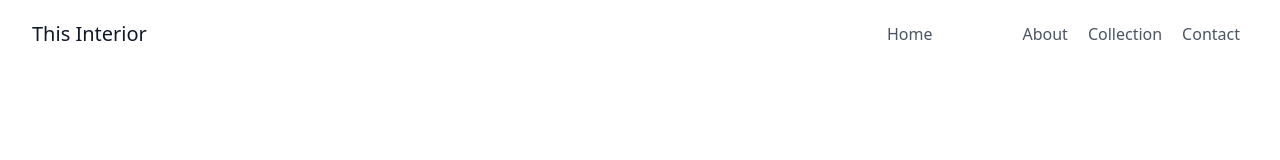
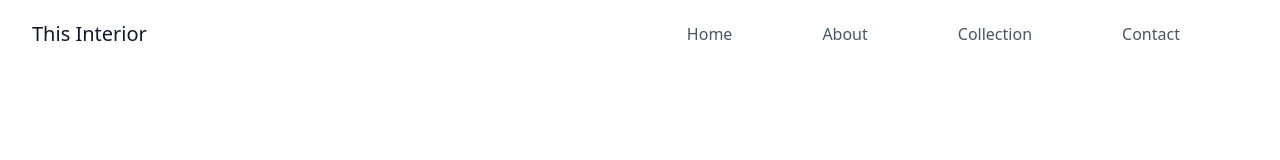
Before and after one commit to sufyan5050/Interior-consultant-challenge, a plain HTML site: page index.html in a window 1280 px wide. Drawn offline with nearby package versions, Linux system fonts and the light colour scheme.

Commit message:
update index.html file

```diff
--- a/index.html
+++ b/index.html
@@ -35,11 +35,11 @@
 
           <p class="ml-3 text-xl">This Interior</p>
         </div>
-        <nav class="md:ml-auto flex flex-wrap  items-center text-base justify-center">
+        <nav class="md:ml-[540px] flex flex-wrap  items-center text-base justify-center">
           <a class="mr-[90px] hover:text-gray-900">Home</a>
-          <a class="mr-5 hover:text-gray-900">About</a>
-          <a class="mr-5 hover:text-gray-900">Collection</a>
-          <a class="mr-5 hover:text-gray-900">Contact</a>
+          <a class="mr-[90px] hover:text-gray-900">About</a>
+          <a class="mr-[90px] hover:text-gray-900">Collection</a>
+          <a class="mr-[] hover:text-gray-900">Contact</a>
         </nav>
 
       </div>
```
